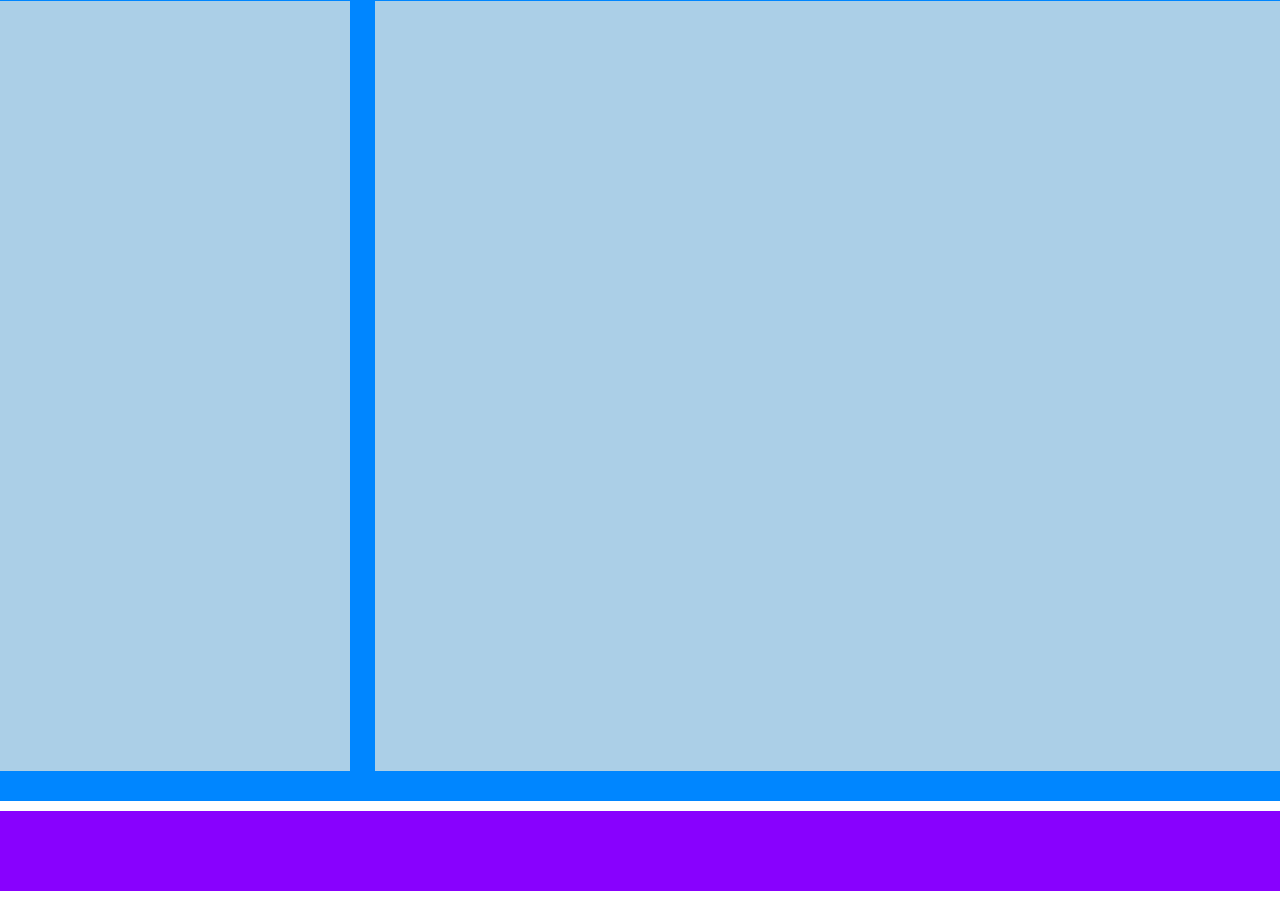
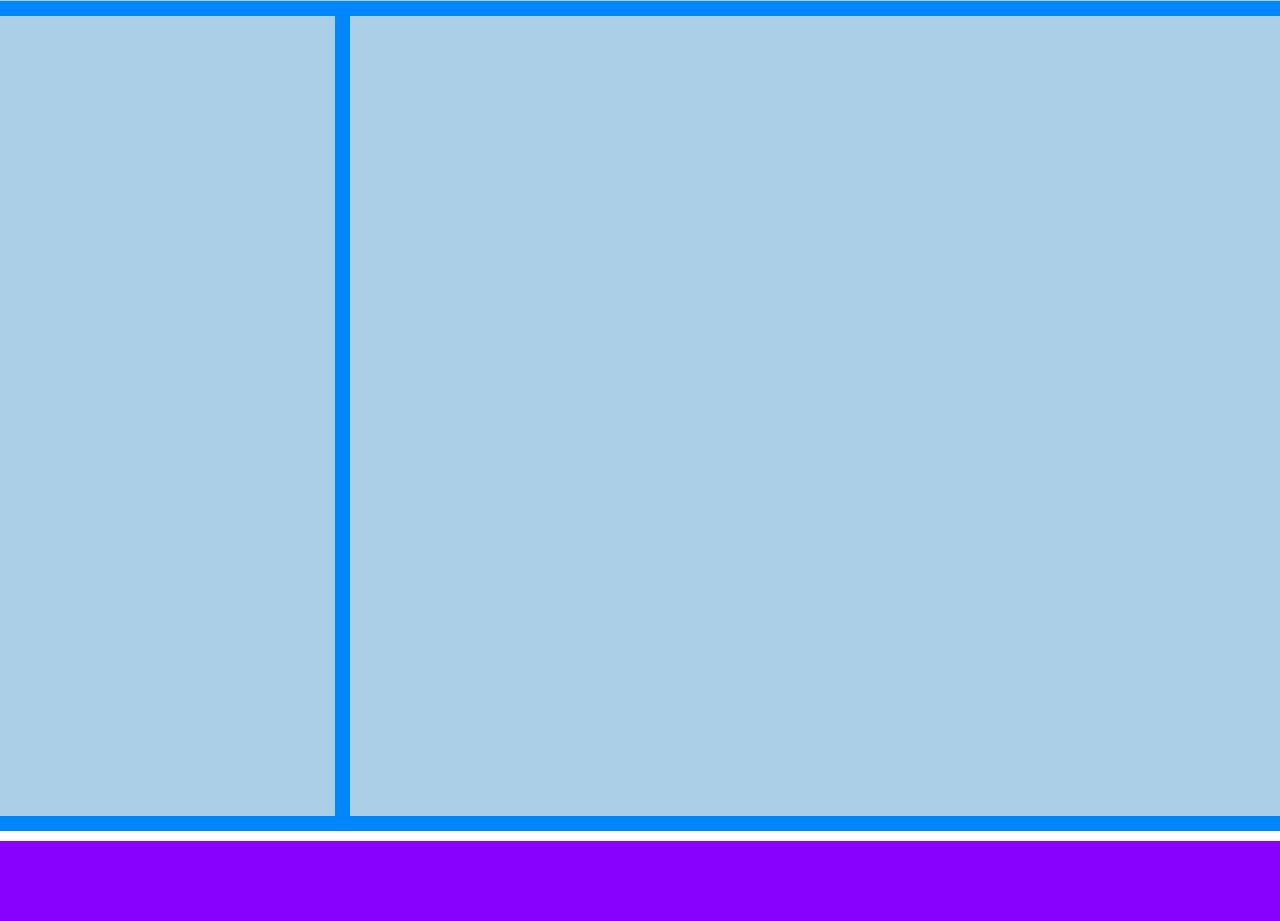
Before and after one commit to Anto231996/htmlcss-struttura-wp, a plain HTML site: page index.html in a window 1280 px wide. Shown: the part 959-1880 px from the top of the page. Before the commit the page ends 1850 px from the top, so only its background shows below. Drawn offline with Linux system fonts and the light colour scheme.

Commit message:
correzione struttura wp

```diff
--- a/css/style.css
+++ b/css/style.css
@@ -5,7 +5,7 @@
 }
 
 .clearfix::after{
-    content: "";
+	content: "";
     display: table;
     clear: both;
 }
@@ -16,8 +16,8 @@
 }
 
 .title{
+    height: 150px;
     background-color: #e579e6;
-    height: 150px;
 }
 
 .banner{
@@ -30,39 +30,32 @@
 }
 
 main{
-    background-color: #abcfe7;
+    background-color: #0086ff;
+    margin-bottom: 10px;
 }
 
 .header-main{
     height: 150px;
-    border-bottom:solid 30px #0086ff;
+    background-color: #abcfe7;
+}
+
+aside, .parte-centrale {
+    height: 800px;
+    background-color: #abcfe7;
+    margin: 15px 0;
+    float: left;
+}
+
+aside{
+    width: calc((1800px - 1100px - 30px) /2);
 }
 
 .parte-centrale{
-    height: 800px;
     width: 1100px;
-    float: left;
-    border-bottom: 30px solid #0086ff;
-    border-left: 25px solid #0086ff;
-    border-right: 25px solid #0086ff;
- }
-
-aside{
-    height: 800px;
-    width: calc((1800px - 1100px) / 2);
-    border-bottom:solid 30px #0086ff;
-}
-
-.aside-right{
-    float: left;
-}
-
-.aside-left{
-    float: left;
+    margin: 15px;
 }
 
 #contact{
     height: 80px;
     background-color: #8801fe;
-    margin-top: 10px;
 }
--- a/index.html
+++ b/index.html
@@ -11,7 +11,7 @@
 
     <div id="container">
         <header>
-            <div class="title">
+            <div class=title>
 
             </div>
         </header>
@@ -38,7 +38,7 @@
             </aside>
 
         </main>
-        <footer>
+        <footer">
             <div id="contact">
 
             </div>
```
